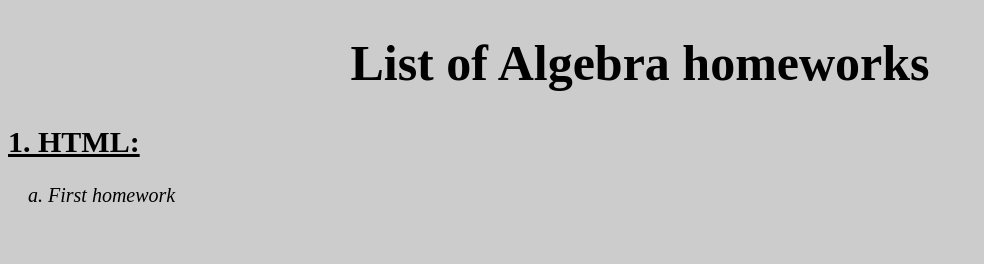
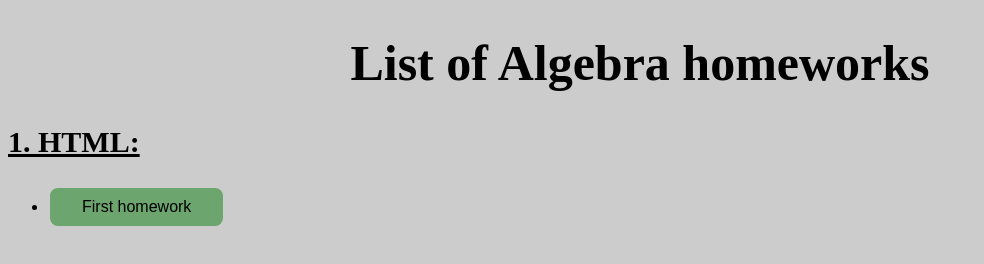
Before and after one commit to ivan-turk/html-vjezbe, a plain HTML site: page index.html in a window 1280 px wide. Shown: the whole page, without its empty margins (0-984 px from the left). Drawn offline with Linux system fonts and the light colour scheme.

Commit message:
Dodan button na homepage, editiran js i css

```diff
--- a/css/style.css
+++ b/css/style.css
@@ -2,6 +2,22 @@ body {
   background-color: rgb(204, 204, 204);
 }
 /* _______________Home Page (index)_________________________ */
+
+.button {
+  background-color: #6da56e;
+  border-radius: 8px;
+  border: none;
+  padding: 10px 32px;
+  text-align: center;
+  display: inline-block;
+  font-size: 16px;
+  margin: 4px 2px;
+  cursor: pointer;
+}
+
+.button:hover {
+  box-shadow: 0 12px 16px 0 rgba(0, 0, 0, 0.24), 0 17px 50px 0 rgba(0, 0, 0, 0.19);
+}
 
 .index h1 {
   text-align: center;
--- a/index.html
+++ b/index.html
@@ -16,8 +16,10 @@
     <h1>List of Algebra homeworks</h1>
     <h2>1. HTML:</h2>
 
-    <ol type="a">
-      <li><a href="./domaci_1.html" target="_blank" onclick="firstAlert();">First homework</a></li>
-    </ol>
+    <ul>
+      <li>
+        <button class="button" onclick="myFunction();"><a href="./domaci_1.html" target="_blank">First homework</a></button>
+      </li>
+    </ul>
   </body>
 </html>
--- a/js/script.js
+++ b/js/script.js
@@ -1,3 +1,3 @@
-function firstAlert() {
-  alert("You going to open CV of my dog! Enjoy");
+function myFunction() {
+  alert('"You going to view my FIRST homework?";');
 }
```
